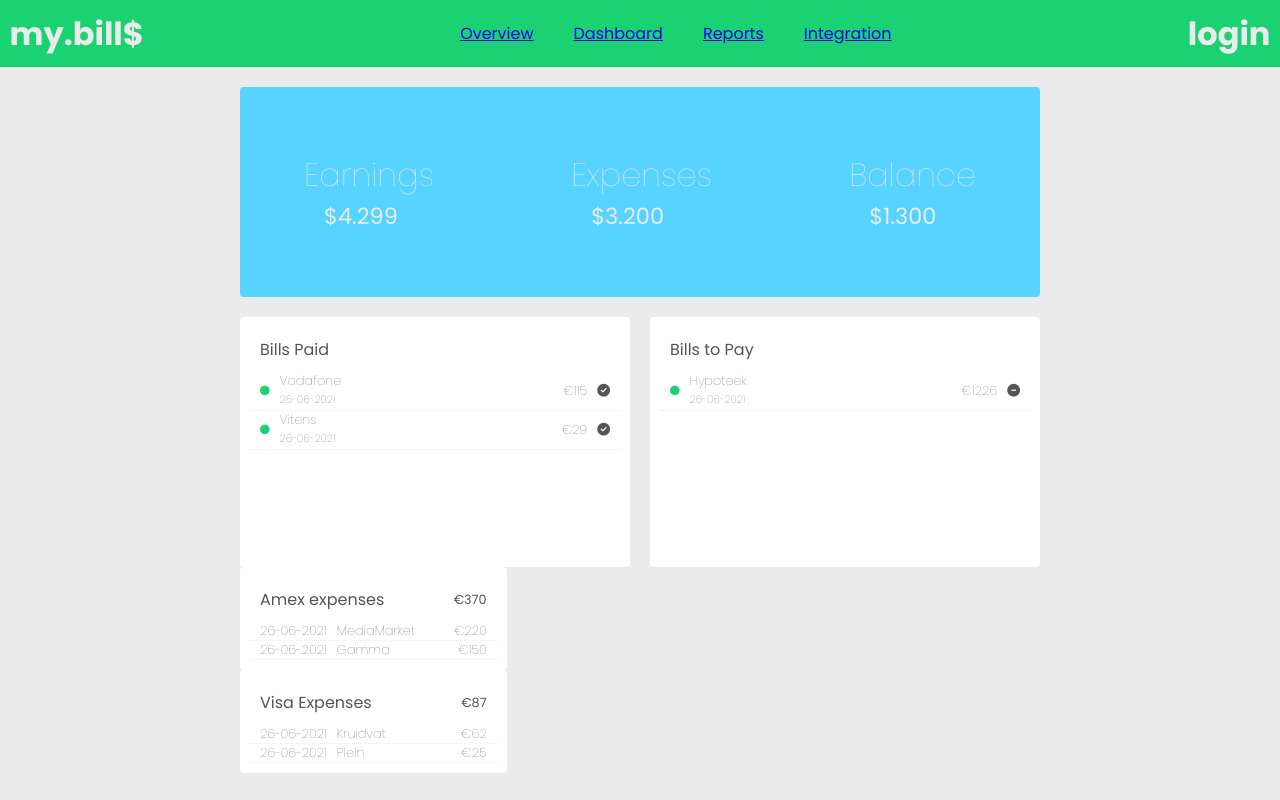
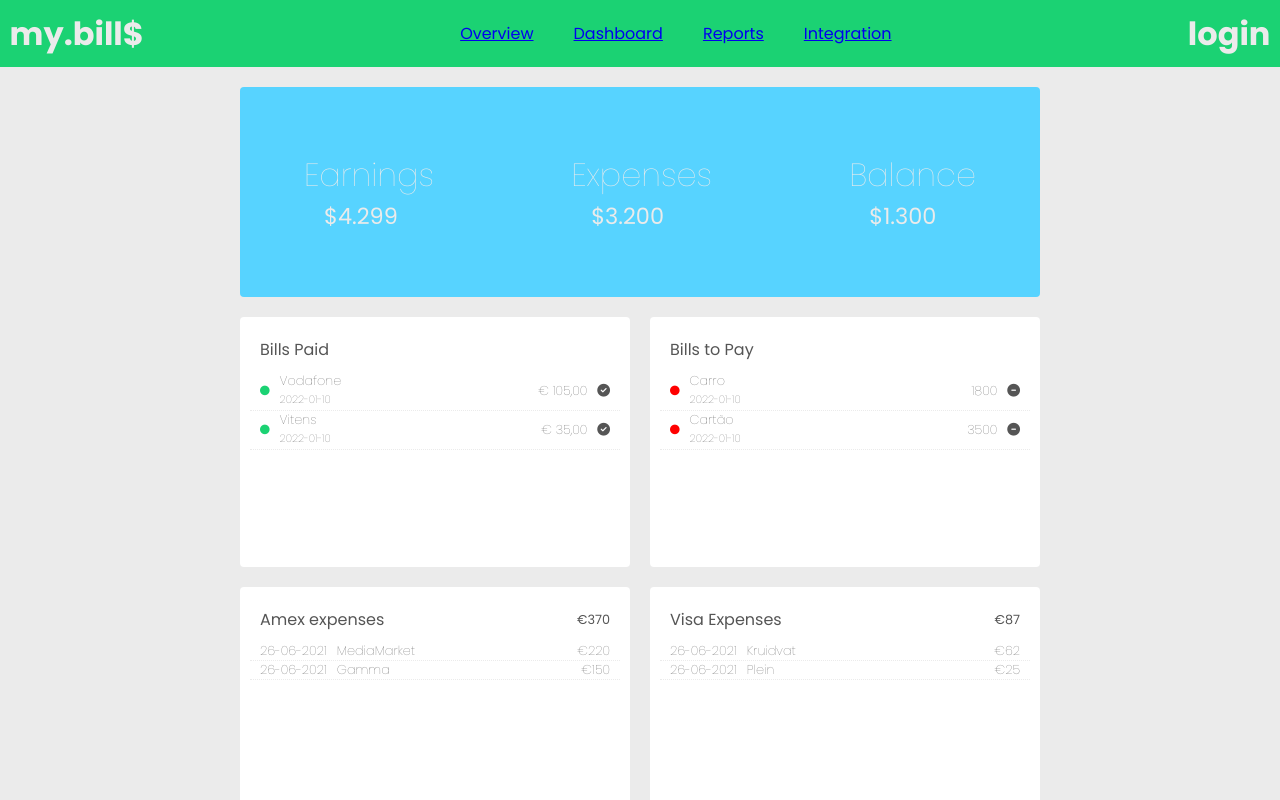
Before and after one commit to kelitasukita/mybills_frontend, a React app: page / in a window 1280 px wide. Shown: the top 800 px of the page. Built offline with nearby package versions, Linux system fonts and the light colour scheme.

Commit message:
Update payment boxes

```diff
--- a/src/App.jsx
+++ b/src/App.jsx
@@ -22,9 +22,11 @@ export function App() {
             <Paid />
             <ToPay />
           </div>
-          <div id="creditcards">
+          <div class="creditcards">
             <Amex />
             <Visa />
+            <Visa />
+            <Amex />
           </div>
         </main>
         <Footer />
--- a/src/components/Bills/Paid.jsx
+++ b/src/components/Bills/Paid.jsx
@@ -1,46 +1,24 @@
+import { BillItem } from "./BillItem";
+
 export function Paid() {
+
+  const dados = [
+    {title: 'Vodafone', date: '2022-01-10', price: '€ 105,00'},
+    {title: 'Vitens', date: '2022-01-10', price: '€ 35,00'},
+  ];
+
+
   return (
-
       <section class="pay-card-boxes">
         <div  class="title">
           <h3>Bills Paid</h3>
         </div>
         <div class="container-bills">
-          <div class="bill">
-            <div class="description">
-              <div class="description-left">
-                <div class="icon-bill">
-                  <i class="fas fa-circle fa-xs"></i>
-                </div>
-                <div>
-                  <p>Vodafone</p>
-                  <small>26-06-2021</small>
-                </div>
-              </div>
-              <div class="value-bill-icon">
-                <p>€115</p>
-                <i class="fas fa-check-circle"></i>
-              </div>
-            </div>
-          </div>
-
-          <div class="bill">
-            <div class="description">
-              <div class="description-left">
-                <div class="icon-bill">
-                  <i class="fas fa-circle fa-xs"></i>
-                </div>
-                <div>
-                  <p>Vitens</p>
-                  <small>26-06-2021</small>
-                </div>
-              </div>
-              <div class="value-bill-icon">
-                <p>€29</p>
-                <i class="fas fa-check-circle"></i>
-              </div>
-            </div>
-          </div>
+          {
+            dados.map(conta => {
+              return <BillItem dados={conta} classe="check" />
+            })
+          }
         </div>
 
       </section>
--- a/src/components/Bills/ToPay.jsx
+++ b/src/components/Bills/ToPay.jsx
@@ -1,28 +1,27 @@
+import { BillItem } from "./BillItem";
+
 export function ToPay() {
+
+  const dados = [
+    {title: 'Carro', date: '2022-01-10', price: 1800.00},
+    {title: 'Cartão', date: '2022-01-10', price: 3500.00},
+  ];
+
   return (
 
     <section class="pay-card-boxes">
       <div  class="title">
         <h3>Bills to Pay</h3>
       </div>
-      <div class="unpaid" />
-        <div class="bill">
-        <div class="description">
-          <div class="description-left">
-            <div class="icon-bill">
-              <i class="fas fa-circle fa-xs"></i>
-            </div>
-            <div>
-              <p>Hypoteek</p>
-              <small>26-06-2021</small>
-            </div>
-          </div>
-            <div class="value-bill-icon">
-              <p>€1226</p>
-              <i class="fas fa-minus-circle"></i>
-            </div>
-          </div>
-        </div>
+      <div class="unpaid">
+
+        {
+          dados.map(item => {
+            return <BillItem dados={item} classe="minus" />
+          })
+        }
+
+      </div>
     </section>
 
   );
```
